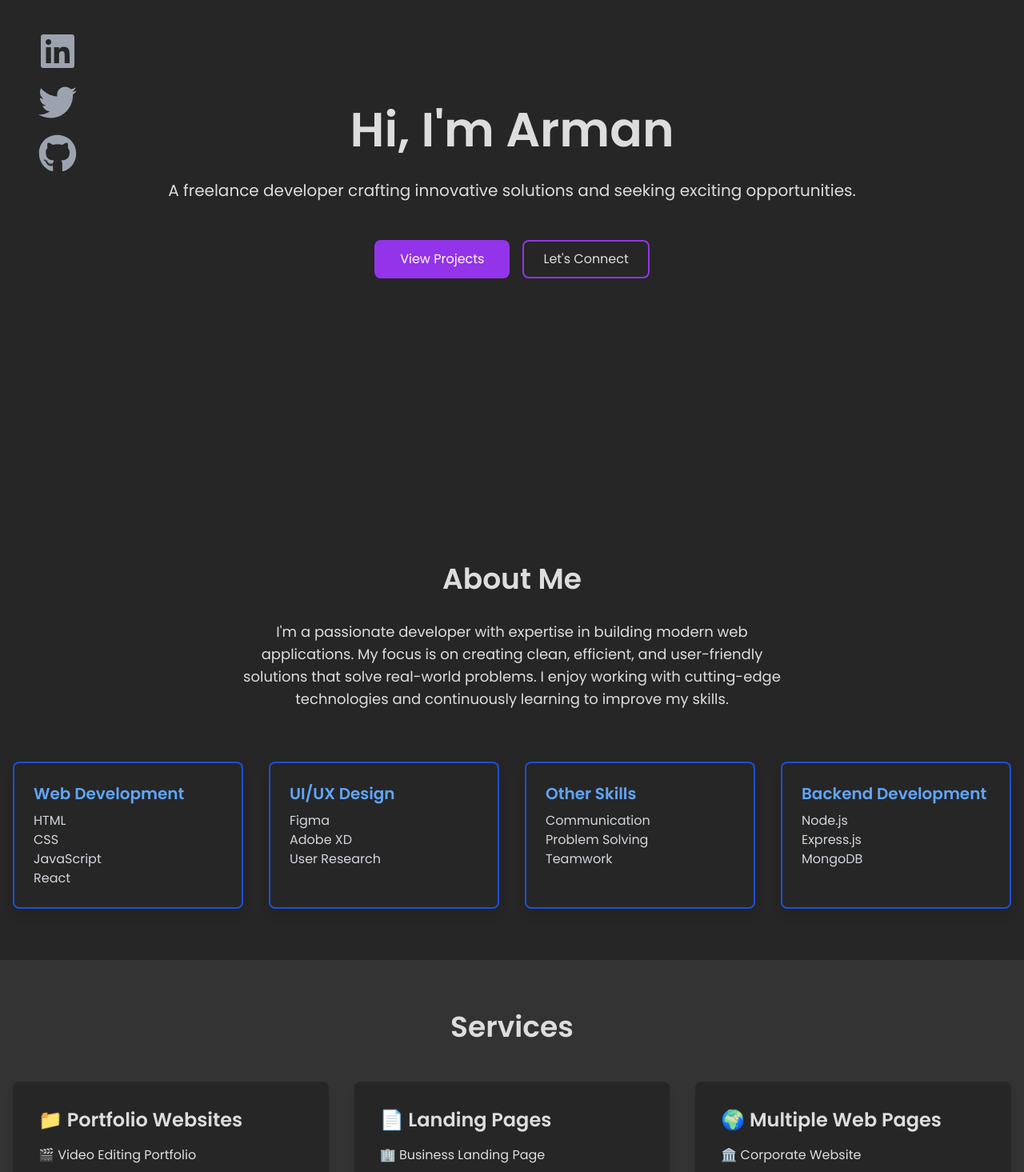
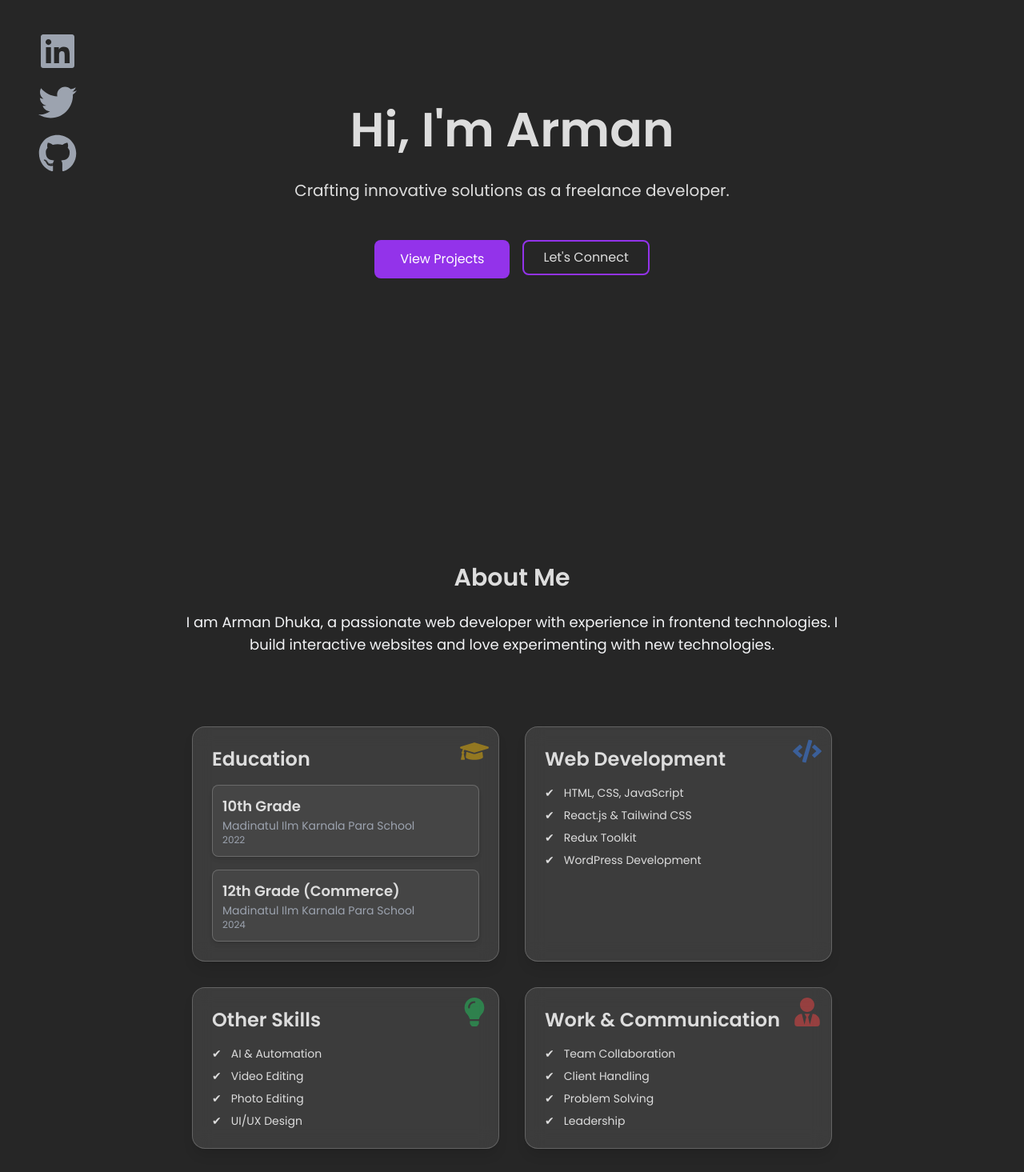
Before and after one commit to armandhuka/arman, a React (Vite) app: page / in a window 1280 px wide. Shown: the part 240-1705 px from the top of the page at 80% size. Built offline with nearby package versions, Linux system fonts and the light colour scheme; what tailwindcss-filters would draw is missing.

Commit message:
3 Updated

```diff
--- a/src/Components/About.jsx
+++ b/src/Components/About.jsx
@@ -1,85 +1,19 @@
-import React from 'react';
-import { motion } from 'framer-motion';
+import React from "react";
+import Skills from "./Skills"; // Import Skills Component
 
-const fadeInUp = {
-    hidden: { opacity: 0, y: 50 },
-    visible: { opacity: 1, y: 0, transition: { duration: 0.8 } },
+const About = () => {
+  return (
+    <section id="about" className="py-16 px-6 max-w-4xl mx-auto">
+      <h2 className="text-3xl font-bold text-center mb-6">About Me</h2>
+      <p className="text-lg text-gray-700 dark:text-gray-100 text-center mb-6">
+        I am Arman Dhuka, a passionate web developer with experience in frontend technologies.
+        I build interactive websites and love experimenting with new technologies.
+      </p>
+
+      {/* Skills Section */}
+      <Skills />
+    </section>
+  );
 };
 
-const AboutPage = ({ id }) => {
-    return (
-        <div id={id} className="h-auto py-16" style={{ backgroundColor: 'var(--background)' }}>
-            <div className="container mx-auto px-4">
-                <motion.div
-                    initial="hidden"
-                    whileInView="visible"
-                    viewport={{ once: true }}
-                    variants={fadeInUp}
-                    className="text-center"
-                >
-                    <h2 className="text-4xl font-bold mb-8" style={{ color: 'var(--text)' }}>
-                        About Me
-                    </h2>
-                    <p className="text-lg max-w-2xl mx-auto" style={{ color: 'var(--text)' }}>
-                        I'm a passionate developer with expertise in building modern web applications.
-                        My focus is on creating clean, efficient, and user-friendly solutions that
-                        solve real-world problems. I enjoy working with cutting-edge technologies and
-                        continuously learning to improve my skills.
-                    </p>
-                </motion.div>
-
-                {/* Skills Section */}
-                <motion.div
-                    initial="hidden"
-                    whileInView="visible"
-                    viewport={{ once: true }}
-                    variants={fadeInUp}
-                    className="mt-16 grid grid-cols-1 sm:grid-cols-2 md:grid-cols-3 lg:grid-cols-4 gap-8"
-                >
-                    {/* Example Skill Card */}
-                    <div className="bg-transparent border-[2px] border-blue-700 p-6 rounded-lg shadow-lg transition-all duration-300 transform hover:scale-105 hover:shadow-2xl">
-                        <h3 className="text-xl font-semibold mb-2 text-blue-400">Web Development</h3>
-                        <ul className="text-gray-300">
-                            <li>HTML</li>
-                            <li>CSS</li>
-                            <li>JavaScript</li>
-                            <li>React</li>
-                        </ul>
-                    </div>
-
-                    {/* Add more skill cards here */}
-                    <div className="bg-transparent border-[2px] border-blue-700 p-6 rounded-lg shadow-lg transition-all duration-300 transform hover:scale-105 hover:shadow-2xl">
-                        <h3 className="text-xl font-semibold mb-2 text-blue-400">UI/UX Design</h3>
-                        <ul className="text-gray-300">
-                            <li>Figma</li>
-                            <li>Adobe XD</li>
-                            <li>User Research</li>
-                        </ul>
-                    </div>
-
-                    <div className="bg-transparent border-[2px] border-blue-700 p-6 rounded-lg shadow-lg transition-all duration-300 transform hover:scale-105 hover:shadow-2xl">
-                        <h3 className="text-xl font-semibold mb-2 text-blue-400">Other Skills</h3>
-                        <ul className="text-gray-300">
-                            <li>Communication</li>
-                            <li>Problem Solving</li>
-                            <li>Teamwork</li>
-                        </ul>
-                    </div>
-
-                    <div className="bg-transparent border-[2px] border-blue-700 p-6 rounded-lg shadow-lg transition-all duration-300 transform hover:scale-105 hover:shadow-2xl">
-                        <h3 className="text-xl font-semibold mb-2 text-blue-400">Backend Development</h3>
-                        <ul className="text-gray-300">
-                            <li>Node.js</li>
-                            <li>Express.js</li>
-                            <li>MongoDB</li>
-                        </ul>
-                    </div>
-
-                    {/* ... */}
-                </motion.div>
-            </div>
-        </div>
-    );
-};
-
-export default AboutPage;
+export default About;
--- a/src/Components/Banner.jsx
+++ b/src/Components/Banner.jsx
@@ -6,63 +6,74 @@ const BannerPage = () => {
   return (
     <section
       id='home'
-      className="min-h-screen flex items-center justify-center relative"
+      className="min-h-screen flex items-center justify-center relative overflow-hidden"
     >
       {/* Social Media Icons (Mobile Responsive) */}
       <motion.div
-        className="absolute left-4 top-1/4 z-10 flex flex-col space-y-4 md:left-8 lg:left-12" // Adjusted left positions for responsiveness
+        className="absolute left-4 top-4 z-10 flex flex-row space-x-4 md:left-8 lg:left-12 md:flex-col md:space-x-0 md:space-y-4 md:top-1/4"
         initial={{ opacity: 0, x: -20 }}
         animate={{ opacity: 1, x: 0 }}
         transition={{ duration: 0.8, delay: 0.2 }}
       >
-        <a href="#" target="_blank" rel="noopener noreferrer">
-          <FaLinkedin className="text-3xl text-gray-400 hover:text-blue-500 transition-colors duration-300 md:text-4xl lg:text-5xl" /> {/* Increased icon size on larger screens */}
+       <a href="https://in.linkedin.com/in/arman-dhuka-2b58b2270?original_referer=https%3A%2F%2Fwww.google.com%2F" target="_blank" rel="noopener noreferrer">
+  <FaLinkedin className="text-3xl text-gray-400 hover:text-blue-500 transition-colors duration-300 md:text-4xl lg:text-5xl" />
 </a>
-        <a href="#" target="_blank" rel="noopener noreferrer">
+
+<a href="https://x.com/DhukaArman?t=1xy4SLQiyLWhYshe3pYo-A&s=09" target="_blank" rel="noopener noreferrer">
   <FaTwitter className="text-3xl text-gray-400 hover:text-blue-500 transition-colors duration-300 md:text-4xl lg:text-5xl" />
 </a>
-        <a href="#" target="_blank" rel="noopener noreferrer">
+
+<a href="https://github.com/armandhuka/" target="_blank" rel="noopener noreferrer">
   <FaGithub className="text-3xl text-gray-400 hover:text-blue-500 transition-colors duration-300 md:text-4xl lg:text-5xl" />
 </a>
+
       </motion.div>
 
       {/* Content (Center) */}
-      <div className="text-center">
+      <motion.div
+        className="text-center px-4"
+        initial={{ opacity: 0, y: 50 }} // Start from the bottom
+        animate={{ opacity: 1, y: 0 }} // Move to the center
+        transition={{ duration: 0.8, delay: 0.4 }} // Smooth transition with delay
+      >
         <motion.h1
-          className="text-4xl font-bold mb-8 transition-colors duration-300 md:text-5xl lg:text-6xl" // Adjusted text sizes for responsiveness
+          className="text-4xl font-bold mb-8 md:text-5xl lg:text-6xl"
           style={{ color: 'var(--text)' }}
-          initial={{ opacity: 0, y: -20 }}
+          initial={{ opacity: 0, y: 20 }} // Fade in and slide up
           animate={{ opacity: 1, y: 0 }}
-          transition={{ duration: 0.8 }}
+          transition={{ duration: 0.8, delay: 0.6 }} // Slight delay for sequential effect
         >
           Hi, I'm Arman
         </motion.h1>
         <motion.p
-          className="text-lg mb-12 transition-colors duration-300 md:text-xl" // Adjusted text size for responsiveness
+          className="text-lg mb-12 md:text-xl"
           style={{ color: 'var(--text)' }}
-          initial={{ opacity: 0 }}
-          animate={{ opacity: 1 }}
-          transition={{ duration: 0.8, delay: 0.4 }}
+          initial={{ opacity: 0, y: 20 }} // Fade in and slide up
+          animate={{ opacity: 1, y: 0 }}
+          transition={{ duration: 0.8, delay: 0.8 }} // Slight delay for sequential effect
         >
-          A freelance developer crafting innovative solutions and seeking exciting opportunities.
+          Crafting innovative solutions as a freelance developer.
         </motion.p>
         <motion.div
-          className="flex justify-center space-x-4"
-          initial={{ opacity: 0, scale: 0.8 }}
-          animate={{ opacity: 1, scale: 1 }}
-          transition={{ duration: 0.8, delay: 0.6 }}
+          className="flex flex-col space-y-4 md:flex-row md:space-y-0 md:space-x-4 justify-center"
+          initial={{ opacity: 0, y: 20 }} // Fade in and slide up
+          animate={{ opacity: 1, y: 0 }}
+          transition={{ duration: 0.8, delay: 1 }} // Slight delay for sequential effect
         >
+          <a href="https://github.com/armandhuka/">
           <button className="bg-purple-600 hover:bg-purple-700 text-white px-6 py-2 rounded-lg transition-all duration-300 md:px-8 md:py-3">
              View Projects
            </button>
-          <button
-            className="border-2 border-purple-600 hover:bg-purple-600 hover:text-white px-6 py-2 rounded-lg transition-all duration-300 transition-colors duration-300"
-            style={{ color: 'var(--text)' }}
-          >
+         </a>
+
+        <a href="https://in.linkedin.com/in/arman-dhuka-2b58b2270?original_referer=https%3A%2F%2Fwww.google.com%2F">
+           <button className="border-2 border-purple-600 hover:bg-purple-600 hover:text-white px-6 py-2 rounded-lg transition-all duration-300" style={{ color: 'var(--text)' }}>
               Let's Connect
            </button>
+        </a>
+
         </motion.div>
-      </div>
+      </motion.div>
     </section>
   );
 };
--- /dev/null
+++ b/src/Components/Footer.jsx
@@ -0,0 +1,18 @@
+import React, { useContext } from "react";
+import ThemeContext from "../Context/ThemeContext";
+
+const Footer = () => {
+  const { theme } = useContext(ThemeContext);
+
+  return (
+    <footer
+      className={`w-full text-center py-4 mt-10 ${theme === 'dark' ? ' text-white' : ' text-[rgb(38,38,38)]'}`}
+    >
+      <p className="text-sm">
+        &copy; {new Date().getFullYear()} Arman. All Rights Reserved.
+      </p>
+    </footer>
+  );
+};
+
+export default Footer;
--- a/src/Components/Services.jsx
+++ b/src/Components/Services.jsx
@@ -1,4 +1,5 @@
-import React from 'react';
+import React from "react";
+import { motion } from "framer-motion";
 
 const Services = () => {
   const services = [
@@ -38,36 +39,46 @@ const Services = () => {
   ];
 
   return (
-    <div id='service' className="py-16" style={{ backgroundColor: 'var(--box-bg)' }}>
+    <motion.div
+      id="service"
+      className="py-16"
+      style={{ backgroundColor: "var(--box-bg)" }}
+      initial={{ opacity: 0, y: 50 }} // Start hidden and lower
+      animate={{ opacity: 1, y: 0 }} // Fade in & move up
+      transition={{ duration: 0.8 }} // Smooth animation
+    >
       <div className="container mx-auto px-4">
-        <h2 className="text-4xl font-bold text-center mb-12" style={{ color: 'var(--text)' }}>
+        <h2
+          className="text-4xl font-bold text-center mb-12"
+          style={{ color: "var(--text)" }}
+        >
           Services
         </h2>
         <div className="grid grid-cols-1 md:grid-cols-3 gap-8">
           {services.map((service, index) => (
-            <div
+            <motion.div
               key={index}
               className="p-8 rounded-lg shadow-lg hover:shadow-xl transition-shadow duration-300"
-              style={{ backgroundColor: 'var(--background)' }}
+              style={{ backgroundColor: "var(--background)" }}
+              initial={{ opacity: 0, y: 30 }} // Start hidden and lower
+              animate={{ opacity: 1, y: 0 }} // Fade in & move up
+              transition={{ duration: 0.6, delay: index * 0.2 }} // Delay for smooth effect
             >
-              <h3 className="text-2xl font-bold mb-4" style={{ color: 'var(--text)' }}>
+              <h3 className="text-2xl font-bold mb-4" style={{ color: "var(--text)" }}>
                 {service.icon} {service.title}
               </h3>
               <ul className="space-y-2">
                 {service.description.map((item, idx) => (
-                  <li
-                    key={idx}
-                    style={{ color: 'var(--text)' }}
-                  >
+                  <li key={idx} style={{ color: "var(--text)" }}>
                     {item}
                   </li>
                 ))}
               </ul>
-            </div>
+            </motion.div>
           ))}
         </div>
       </div>
-    </div>
+    </motion.div>
   );
 };
 
--- /dev/null
+++ b/src/Components/Skills.jsx
@@ -0,0 +1,111 @@
+import React from "react";
+import { FaCode, FaUserTie, FaGraduationCap, FaLightbulb } from "react-icons/fa";
+import { motion } from "framer-motion";
+
+const skillsData = [
+  {
+    id: "education",
+    title: "Education",
+    icon: <FaGraduationCap className="text-4xl text-yellow-500" />,
+    details: [
+      { year: "2022", degree: "10th Grade", school: "Madinatul Ilm Karnala Para School" },
+      { year: "2024", degree: "12th Grade (Commerce)", school: "Madinatul Ilm Karnala Para School" },
+    ],
+  },
+  {
+    id: "webSkills",
+    title: "Web Development",
+    icon: <FaCode className="text-4xl text-blue-500" />,
+    items: ["HTML, CSS, JavaScript", "React.js & Tailwind CSS", "Redux Toolkit", "WordPress Development"],
+  },
+  {
+    id: "otherSkills",
+    title: "Other Skills",
+    icon: <FaLightbulb className="text-4xl text-green-500" />,
+    items: ["AI & Automation", "Video Editing", "Photo Editing", "UI/UX Design"],
+  },
+  {
+    id: "communication",
+    title: "Work & Communication",
+    icon: <FaUserTie className="text-4xl text-red-500" />,
+    items: ["Team Collaboration", "Client Handling", "Problem Solving", "Leadership"],
+  },
+];
+
+const Skills = () => {
+  return (
+    <div className="py-16 px-6 bg-[var(--background)] text-[var(--text)]">
+      {/* Grid Layout */}
+      <div className="grid grid-cols-1 md:grid-cols-2 gap-8 max-w-6xl mx-auto">
+        {/* Education */}
+        <motion.div
+          initial={{ opacity: 0, y: 30 }}
+          whileInView={{ opacity: 1, y: 0 }}
+          transition={{ duration: 0.5 }}
+          viewport={{ once: true }}
+          className="p-6 rounded-2xl shadow-lg bg-white/10 backdrop-blur-lg border border-white/20
+            transition-all duration-300 transform hover:-translate-y-2 hover:shadow-2xl relative"
+        >
+          <div className="absolute top-3 right-3 opacity-50">{skillsData[0].icon}</div>
+          <h3 className="text-2xl font-bold mb-4">{skillsData[0].title}</h3>
+          <div className="space-y-4">
+            {skillsData[0].details.map((edu, i) => (
+              <div key={i} className="p-3 bg-white/5 rounded-lg border border-white/20 shadow-md">
+                <p className="text-lg font-semibold">{edu.degree}</p>
+                <p className="text-sm text-gray-400">{edu.school}</p>
+                <p className="text-xs text-gray-400">{edu.year}</p>
+              </div>
+            ))}
+          </div>
+        </motion.div>
+
+        {/* Web Skills */}
+        <motion.div
+          initial={{ opacity: 0, y: 30 }}
+          whileInView={{ opacity: 1, y: 0 }}
+          transition={{ duration: 0.5, delay: 0.2 }}
+          viewport={{ once: true }}
+          className="p-6 rounded-2xl shadow-lg bg-white/10 backdrop-blur-lg border border-white/20
+            transition-all duration-300 transform hover:-translate-y-2 hover:shadow-2xl relative"
+        >
+          <div className="absolute top-3 right-3 opacity-50">{skillsData[1].icon}</div>
+          <h3 className="text-2xl font-bold mb-4">{skillsData[1].title}</h3>
+          <ul className="space-y-2 text-sm">
+            {skillsData[1].items.map((item, i) => (
+              <li key={i} className="flex items-center space-x-3">
+                <span>✔</span>
+                <span>{item}</span>
+              </li>
+            ))}
+          </ul>
+        </motion.div>
+
+        {/* Other Skills */}
+        {skillsData.slice(2).map((skill, index) => (
+          <motion.div
+            key={skill.id}
+            initial={{ opacity: 0, y: 30 }}
+            whileInView={{ opacity: 1, y: 0 }}
+            transition={{ duration: 0.5, delay: index * 0.2 }}
+            viewport={{ once: true }}
+            className="p-6 rounded-2xl shadow-lg bg-white/10 backdrop-blur-lg border border-white/20
+              transition-all duration-300 transform hover:-translate-y-2 hover:shadow-2xl relative"
+          >
+            <div className="absolute top-3 right-3 opacity-50">{skill.icon}</div>
+            <h3 className="text-2xl font-bold mb-4">{skill.title}</h3>
+            <ul className="space-y-2 text-sm">
+              {skill.items.map((item, i) => (
+                <li key={i} className="flex items-center space-x-3">
+                  <span>✔</span>
+                  <span>{item}</span>
+                </li>
+              ))}
+            </ul>
+          </motion.div>
+        ))}
+      </div>
+    </div>
+  );
+};
+
+export default Skills;
```
Also changed, not shown: src/Components/Contatc.jsx (+65 -64 lines). Lines whose indentation alone changed are shown as unchanged.
